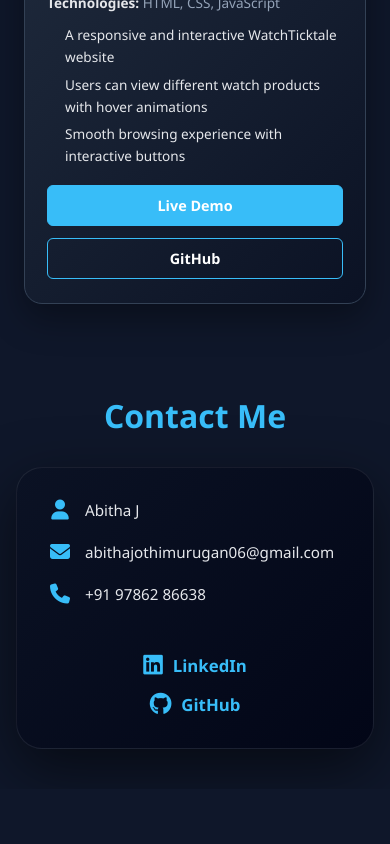
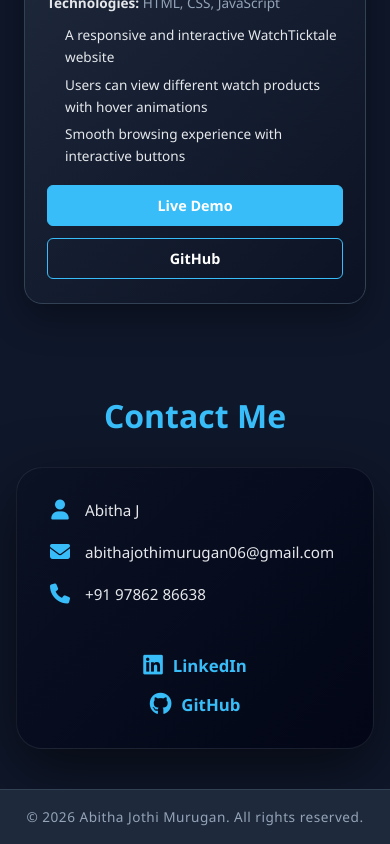
Before and after one commit to abithajothimurugan/my-portfolio, a React (Create React App) app: page / in a window 390 px wide. Shown: the part 3941-4785 px from the top of the page. Before the commit the page ends 4730 px from the top, so only its background shows below. Built offline with nearby package versions, Linux system fonts and the light colour scheme.

Commit message:
Add footer section

```diff
--- a/src/App.css
+++ b/src/App.css
@@ -885,3 +885,39 @@
     gap: 16px;
   }
 }
+/* Footer */
+.footer {
+  width: 100%;
+  padding: 20px 16px;
+  text-align: center;
+  border-top: 1px solid var(--color-border);
+  background-color: var(--color-bg-light);
+}
+
+.footer-copy {
+  font-size: 0.9rem;
+  color: var(--color-muted);
+  line-height: 1.6;
+}
+
+/* Tablet */
+@media (max-width: 768px) {
+  .footer {
+    padding: 18px 14px;
+  }
+
+  .footer-copy {
+    font-size: 0.85rem;
+  }
+}
+
+/* Mobile */
+@media (max-width: 480px) {
+  .footer {
+    padding: 16px 12px;
+  }
+
+  .footer-copy {
+    font-size: 0.8rem;
+  }
+}
--- a/src/App.js
+++ b/src/App.js
@@ -5,6 +5,7 @@ import Education from "./components/Education";
 import Projects from "./components/Projects";
 import Contact from "./components/Contact";
 import "./App.css";
+import Footer from "./components/Footer";
 
 function App() {
   return (
@@ -16,6 +17,8 @@ function App() {
       <Education />
       <Projects />
       <Contact />
+
+      <Footer/>
     </>
   );
 }
--- /dev/null
+++ b/src/components/Footer.js
@@ -0,0 +1,11 @@
+const Footer = () => {
+    return (
+        <footer className="footer">
+            <p className="footer-copy">
+                © {new Date().getFullYear()} Abitha Jothi Murugan. All rights reserved.
+            </p>
+        </footer>
+    );
+};
+
+export default Footer;
```
